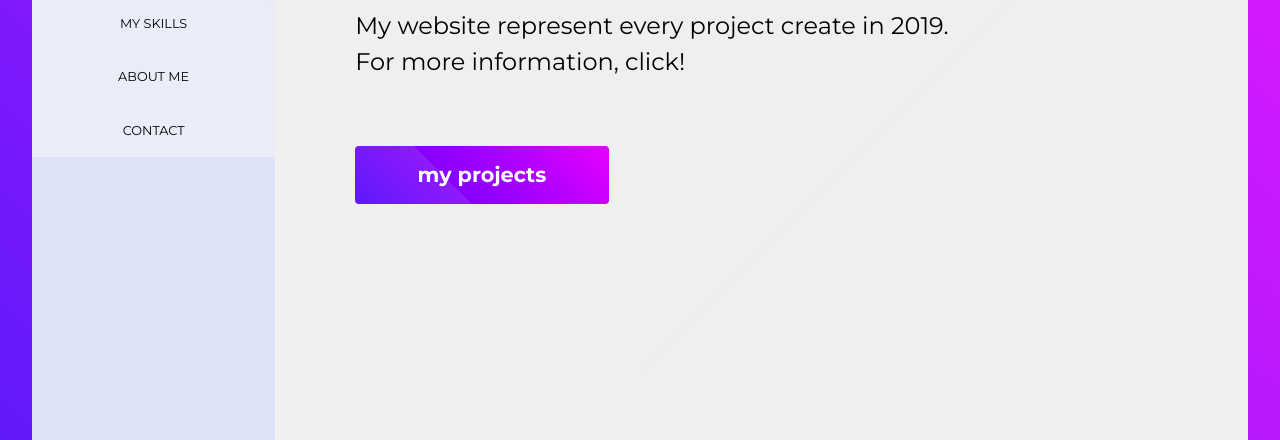
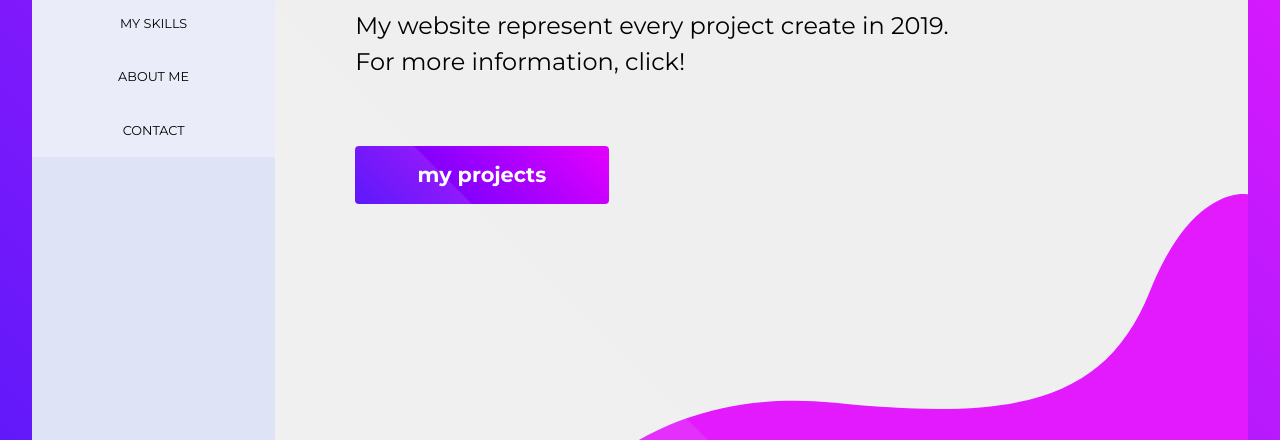
Before and after one commit to martinvbr/martinvbr.github.io, a plain HTML site: page index.html in a window 1280 px wide. Shown: the part 268-708 px from the top of the page. Drawn offline with Linux system fonts and the light colour scheme; files whose address does not match are found by name.

Commit message:
Update main.css

```diff
--- a/main.css
+++ b/main.css
@@ -381,7 +381,7 @@ ul li a {
     main {
         padding-left: 5em;
         padding-top: 4em;
-        background: #EFEFEF url('../img/bg.svg') no-repeat bottom right;
+        background: #EFEFEF url('bg.svg') no-repeat bottom right;
         background-size: 70%;
         border-radius: 1px solid #e600ff;
     }
```
